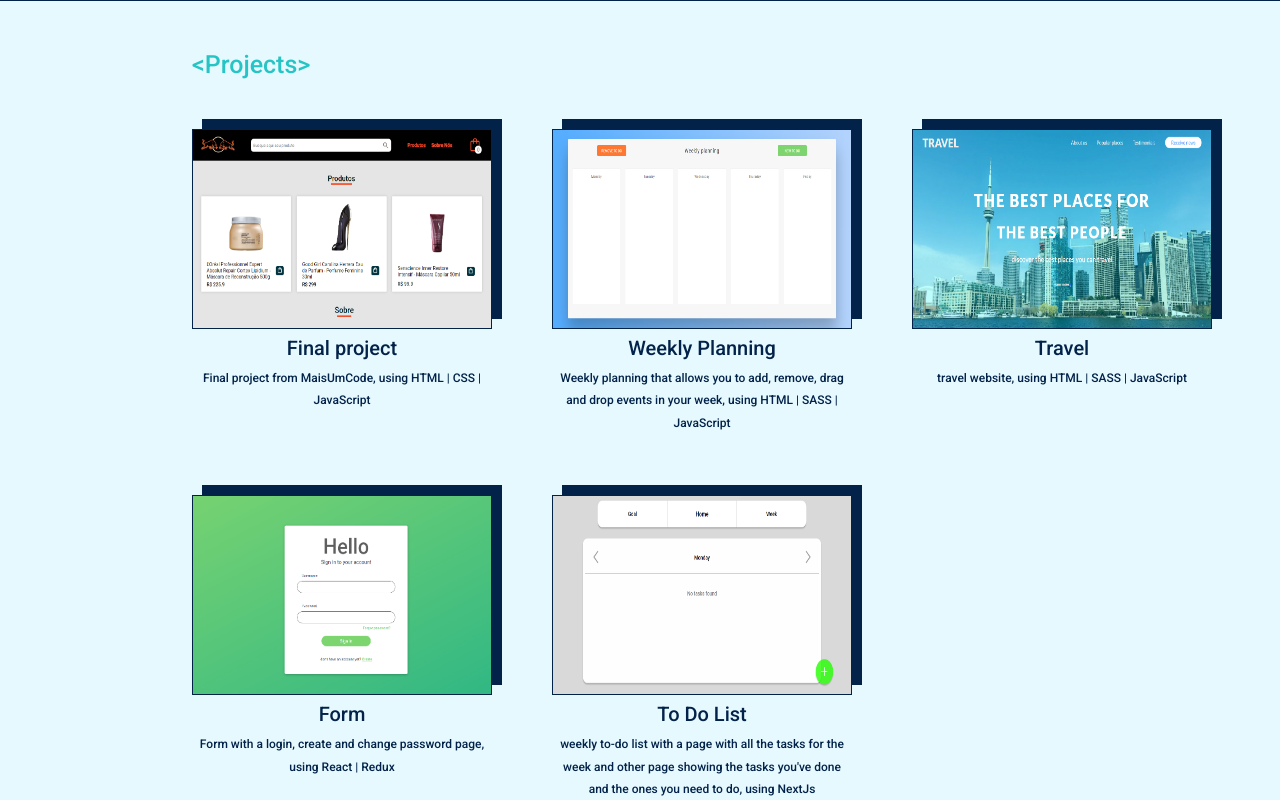
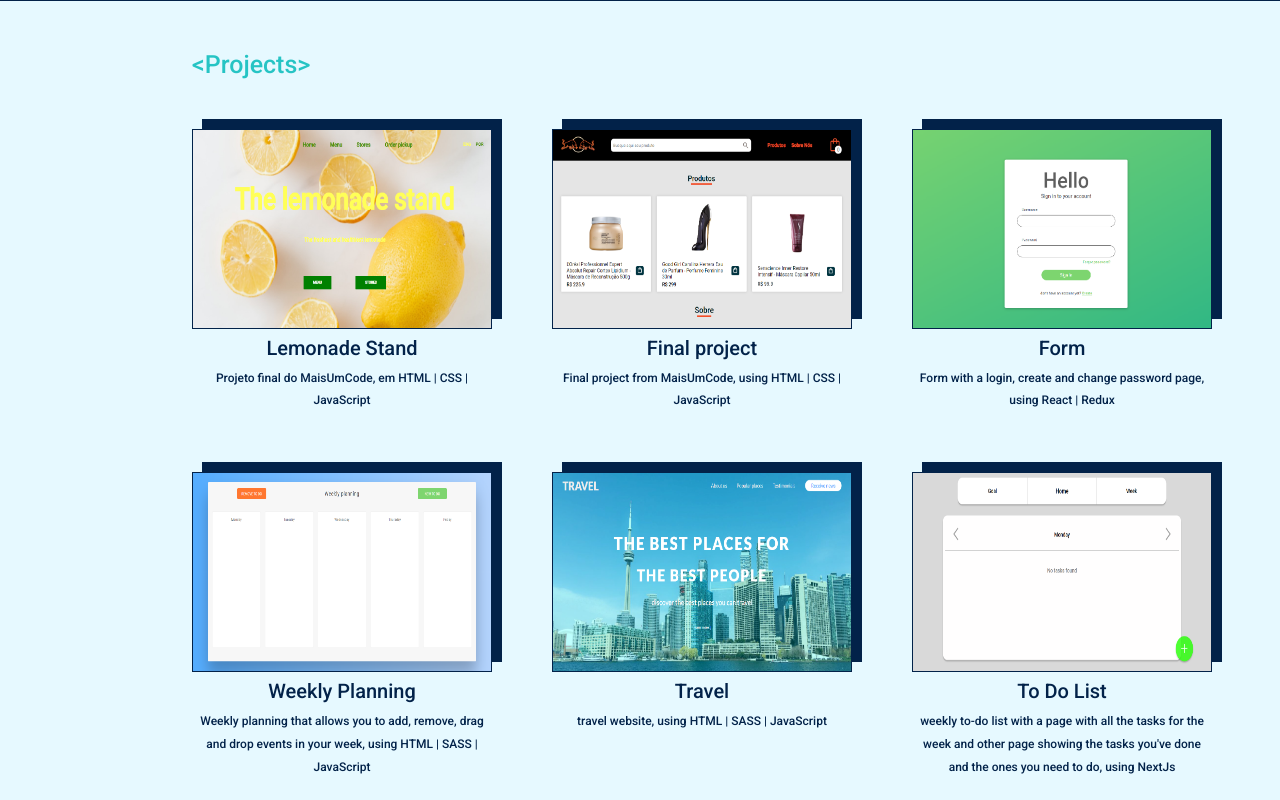
Before and after one commit to matheusnsilva7/Portfolio, a React (Create React App) app: page / in a window 1280 px wide. Shown: the part 1400-2200 px from the top of the page. Built offline with nearby package versions, Linux system fonts and the light colour scheme.

Commit message:
lemonade

```diff
--- a/src/components/data.js
+++ b/src/components/data.js
@@ -5,13 +5,14 @@ import Js from "../img/JavaScript.png";
 import r from "../img/react.png";
 import Next from "../img/NextJs.png";
 import code from "../img/code.jpg";
-import typeScript from "../img/TypeScript.png"
+import typeScript from "../img/TypeScript.png";
 
 import maisUmCode from "../img/Projectmaisumcode.png";
 import weeklyPlanning from "../img/weeklyplanning.png";
 import travel from "../img/travelwebsite.png";
 import Form from "../img/Form.png";
 import todoList from "../img/todoList.png";
+import lemonade from "../img/Lemonade.png";
 
 const Data = {
   ENG: {
@@ -40,34 +41,41 @@ const Data = {
       projects: [
         {
           id: 1,
+          name: "Lemonade Stand",
+          text: "Projeto final do MaisUmCode, em HTML | CSS | JavaScript",
+          img: lemonade,
+          link: "https://lemonadestand-matheusnsilva7.netlify.app/",
+        },
+        {
+          id: 2,
           name: "Final project",
           text: "Final project from MaisUmCode, using HTML | CSS | JavaScript",
           img: maisUmCode,
           link: "https://matheusnsilva7.github.io/projeto-final-maisumcode/",
         },
         {
-          id: 2,
+          id: 3,
+          name: "Form",
+          text: "Form with a login, create and change password page, using React | Redux",
+          img: Form,
+          link: "https://form-matheusnsilva7.netlify.app",
+        },
+        {
+          id: 4,
           name: "Weekly Planning",
           text: "Weekly planning that allows you to add, remove, drag and drop events in your week, using HTML | SASS | JavaScript",
           img: weeklyPlanning,
           link: "https://weeklyplanning-matheusnsilva7.netlify.app",
         },
         {
-          id: 3,
+          id: 5,
           name: "Travel",
           text: "travel website, using HTML | SASS | JavaScript",
           img: travel,
           link: "https://travel-matheusnsilva7.netlify.app/",
         },
         {
-          id: 4,
-          name: "Form",
-          text: "Form with a login, create and change password page, using React | Redux",
-          img: Form,
-          link: "https://form-matheusnsilva7.netlify.app",
-        },
-        {
-          id: 5,
+          id: 6,
           name: "To Do List",
           text: "weekly to-do list with a page with all the tasks for the week and other page showing the tasks you've done and the ones you need to do, using NextJs",
           img: todoList,
@@ -120,34 +128,42 @@ const Data = {
       projects: [
         {
           id: 1,
+          name: "Lemonade Stand",
+          text: "Projeto final do MaisUmCode, em HTML | CSS | JavaScript",
+          img: lemonade,
+          link: "https://lemonadestand-matheusnsilva7.netlify.app/",
+        },
+        {
+          id: 2,
           name: "Projeto Final",
           text: "Projeto final do MaisUmCode, em HTML | CSS | JavaScript",
           img: maisUmCode,
           link: "https://matheusnsilva7.github.io/projeto-final-maisumcode/",
         },
         {
-          id: 2,
+          id: 3,
+          name: "Formulário",
+          text: "form with a login, create and change password page, usando React | Redux",
+          img: Form,
+          link: "https://form-matheusnsilva7.netlify.app",
+        },
+        {
+          id: 4,
           name: "Planejamento semanal",
           text: "Planejamento semanal que permite adicionar, remover, arrastar e soltar eventos em sua semana, usando HTML | SASS | JavaScript",
           img: weeklyPlanning,
           link: "https://weeklyplanning-matheusnsilva7.netlify.app",
         },
         {
-          id: 3,
+          id: 5,
           name: "Site de viagens",
           text: "site de viagens, usando HTML | SASS | JavaScript",
           img: travel,
           link: "https://travel-matheusnsilva7.netlify.app/",
         },
+
         {
-          id: 4,
-          name: "Formulário",
-          text: "form with a login, create and change password page, usando React | Redux",
-          img: Form,
-          link: "https://form-matheusnsilva7.netlify.app",
-        },
-        {
-          id: 5,
+          id: 6,
           name: "Lista De Afazeres",
           text: "lista de tarefas semanais com uma página com todas as tarefas da semana e outras páginas mostrando as tarefas que você fez e as que você precisa fazer, usando NextJs",
           img: todoList,
@@ -182,7 +198,7 @@ const Data = {
     { id: 4, name: "JavaScript", href: Js },
     { id: 5, name: "React", href: r },
     { id: 6, name: "NextJs", href: Next },
-    {id: 7, name: "TypeScript", href: typeScript}
+    { id: 7, name: "TypeScript", href: typeScript },
   ],
 };
 
```
Also changed, not shown: src/img/Lemonade.png (added).
